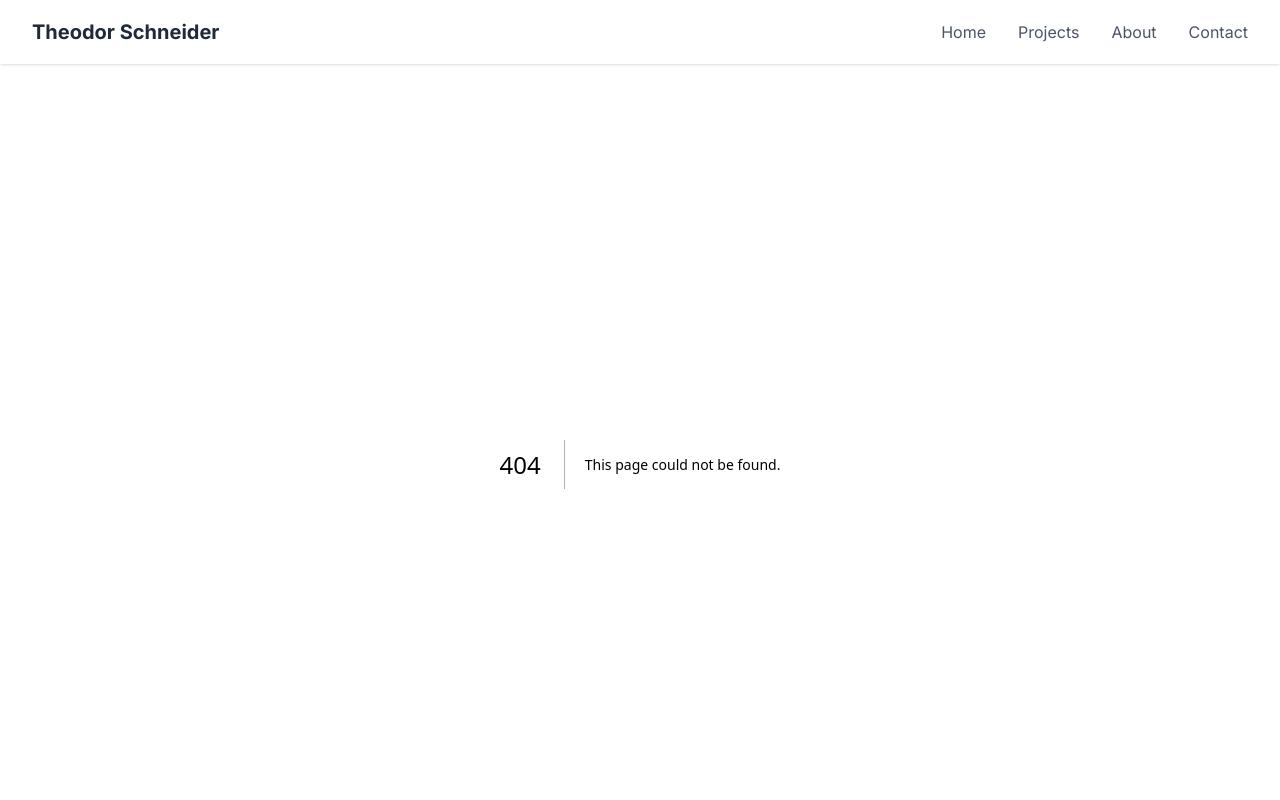
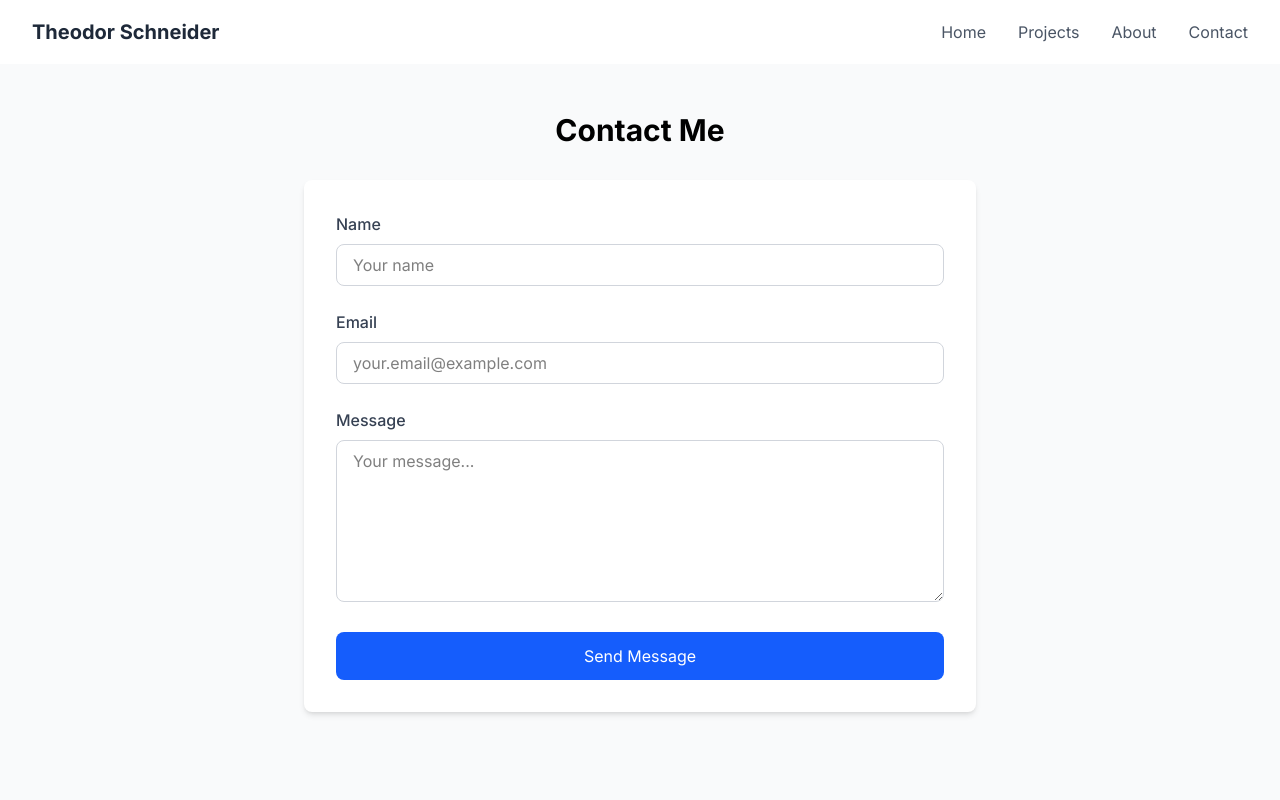
Before and after one commit to koskogo/portfolio, a Next.js app: page /contact in a window 1280 px wide. Before the commit this address had no page. Shown: the top 800 px of the page. Built offline with nearby package versions, Linux system fonts and the light colour scheme.

Commit message:
forum for message implemanted

```diff
--- /dev/null
+++ b/app/api/contact/route.ts
@@ -0,0 +1,49 @@
+import { NextResponse } from 'next/server';
+import { Resend } from 'resend';
+
+const resend = new Resend(process.env.RESEND_API_KEY);
+
+export async function POST(request: Request) {
+  try {
+    const { name, email, message } = await request.json();
+
+    const { data, error } = await resend.emails.send({
+      from: 'Portfolio Contact <onboarding@resend.dev>',
+      to: 'theodorstud@gmail.com',
+      subject: `New Contact Form Message from ${name}`,
+      text: `
+Name: ${name}
+Email: ${email}
+
+Message:
+${message}
+      `,
+      html: `
+<h2>New Contact Form Message</h2>
+<p><strong>Name:</strong> ${name}</p>
+<p><strong>Email:</strong> ${email}</p>
+<p><strong>Message:</strong></p>
+<p>${message.replace(/\n/g, '<br>')}</p>
+      `,
+    });
+
+    if (error) {
+      console.error('Error sending email:', error);
+      return NextResponse.json(
+        { error: 'Failed to send email' },
+        { status: 500 }
+      );
+    }
+
+    return NextResponse.json(
+      { message: 'Email sent successfully' },
+      { status: 200 }
+    );
+  } catch (error) {
+    console.error('Error sending email:', error);
+    return NextResponse.json(
+      { error: 'Failed to send email' },
+      { status: 500 }
+    );
+  }
+}
--- /dev/null
+++ b/app/contact/page.tsx
@@ -0,0 +1,124 @@
+'use client';
+
+import { useState } from 'react';
+
+export default function Contact() {
+  const [formData, setFormData] = useState({
+    name: '',
+    email: '',
+    message: ''
+  });
+  const [status, setStatus] = useState<'idle' | 'loading' | 'success' | 'error'>('idle');
+
+  const handleSubmit = async (e: React.FormEvent) => {
+    e.preventDefault();
+    setStatus('loading');
+
+    try {
+      const response = await fetch('/api/contact', {
+        method: 'POST',
+        headers: {
+          'Content-Type': 'application/json',
+        },
+        body: JSON.stringify(formData),
+      });
+
+      if (!response.ok) {
+        throw new Error('Failed to send message');
+      }
+
+      setStatus('success');
+      setFormData({ name: '', email: '', message: '' });
+    } catch (error) {
+      setStatus('error');
+    }
+  };
+
+  const handleChange = (e: React.ChangeEvent<HTMLInputElement | HTMLTextAreaElement>) => {
+    const { name, value } = e.target;
+    setFormData(prev => ({
+      ...prev,
+      [name]: value
+    }));
+  };
+
+  return (
+    <div className="min-h-screen bg-gray-50 py-12">
+      <div className="container mx-auto px-4">
+        <div className="max-w-2xl mx-auto">
+          <h1 className="text-3xl font-bold text-center mb-8">Contact Me</h1>
+
+          <form onSubmit={handleSubmit} className="bg-white rounded-lg shadow-md p-8">
+            <div className="mb-6">
+              <label htmlFor="name" className="block text-gray-700 font-medium mb-2">
+                Name
+              </label>
+              <input
+                type="text"
+                id="name"
+                name="name"
+                value={formData.name}
+                onChange={handleChange}
+                required
+                className="w-full px-4 py-2 border border-gray-300 rounded-lg focus:ring-2 focus:ring-blue-500 focus:border-transparent"
+                placeholder="Your name"
+              />
+            </div>
+
+            <div className="mb-6">
+              <label htmlFor="email" className="block text-gray-700 font-medium mb-2">
+                Email
+              </label>
+              <input
+                type="email"
+                id="email"
+                name="email"
+                value={formData.email}
+                onChange={handleChange}
+                required
+                className="w-full px-4 py-2 border border-gray-300 rounded-lg focus:ring-2 focus:ring-blue-500 focus:border-transparent"
+                placeholder="your.email@example.com"
+              />
+            </div>
+
+            <div className="mb-6">
+              <label htmlFor="message" className="block text-gray-700 font-medium mb-2">
+                Message
+              </label>
+              <textarea
+                id="message"
+                name="message"
+                value={formData.message}
+                onChange={handleChange}
+                required
+                rows={6}
+                className="w-full px-4 py-2 border border-gray-300 rounded-lg focus:ring-2 focus:ring-blue-500 focus:border-transparent"
+                placeholder="Your message..."
+              />
+            </div>
+
+            <button
+              type="submit"
+              disabled={status === 'loading'}
+              className="w-full bg-blue-600 text-white py-3 px-6 rounded-lg hover:bg-blue-700 transition-colors duration-200 disabled:bg-blue-400"
+            >
+              {status === 'loading' ? 'Sending...' : 'Send Message'}
+            </button>
+
+            {status === 'success' && (
+              <p className="mt-4 text-green-600 text-center">
+                Message sent successfully!
+              </p>
+            )}
+
+            {status === 'error' && (
+              <p className="mt-4 text-red-600 text-center">
+                Failed to send message. Please try again.
+              </p>
+            )}
+          </form>
+        </div>
+      </div>
+    </div>
+  );
+}
```
